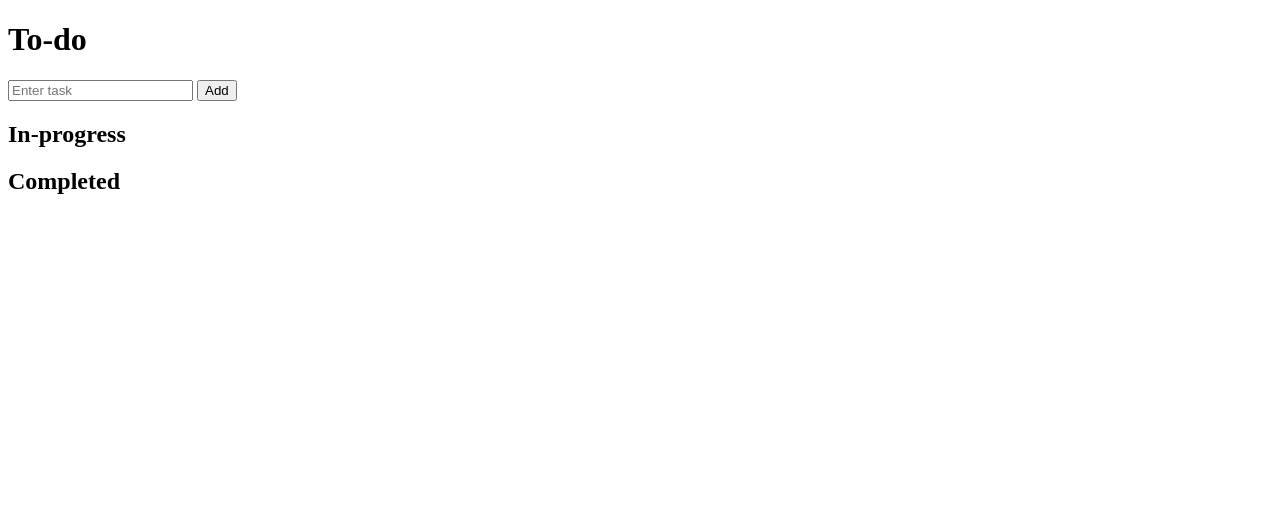
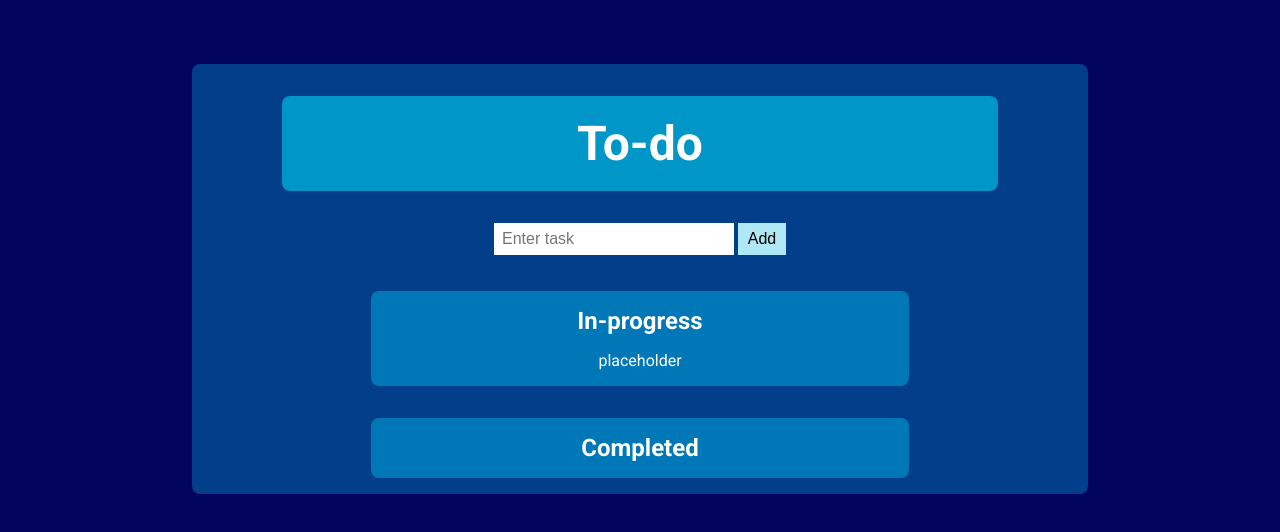
Before and after one commit to snu28/to-do-list, a plain HTML site: page index.html in a window 1280 px wide. Drawn offline with Linux system fonts and the light colour scheme.

Commit message:
main page and adding tasks done

```diff
--- a/index.html
+++ b/index.html
@@ -3,9 +3,15 @@
 <head>
     <meta charset="UTF-8">
     <meta name="viewport" content="width=device-width, initial-scale=1.0">
-    <title>Document</title>
+    <link rel="stylesheet" href="style.css">
+    <link rel="preconnect" href="https://fonts.googleapis.com">
+    <link rel="preconnect" href="https://fonts.gstatic.com" crossorigin>
+    <link href="https://fonts.googleapis.com/css2?family=Roboto:ital,wght@0,100..900;1,100..900&display=swap" rel="stylesheet">
+    <title>To-Do</title>
 </head>
 <body>
+
+    <div id="to-do">
 
         <div id="header">
             <h1>To-do</h1>
@@ -13,9 +19,9 @@
 
         <div id="input-section">
 
-        <input type="text" placeholder="Enter task" required>
+            <input id="input-bar" type="text" placeholder="Enter task" required>
 
-        <button id="add-btn">Add</button>
+            <button id="add-btn" class="btn">Add</button>
 
 
         </div>
@@ -23,6 +29,12 @@
         <div id="tbc-tasks">
 
             <h2>In-progress</h2>
+
+            <ul id="current-tasks">
+
+                <li class="task active">placeholder</li>
+
+            </ul>
 
 
         </div>
@@ -34,6 +46,12 @@
 
         </div>
 
+    </div>
+
+
+    <script src="script.js"></script>
+
+
 
 
 </body>
--- a/script.js
+++ b/script.js
@@ -0,0 +1,24 @@
+const inputTask = document.getElementById("input-bar");
+const addBtn = document.getElementById("add-btn");
+const inProgressList = document.getElementById("current-tasks")
+
+addBtn.addEventListener("click", createTask);
+
+function createTask() {
+    const task = inputTask.value.trim();
+
+    if (task ===" "){
+        alert("Please enter a task");
+        return;
+    }
+
+    const li = document.createElement("li");
+    li.classList.add("task", "active");
+    li.textContent = task;
+    inProgressList.appendChild(li);
+
+    inputTask.value = "";
+
+
+
+}
--- a/style.css
+++ b/style.css
@@ -2,4 +2,98 @@
     padding: 0;
     margin: 0;
     box-sizing: border-box;
+
 }
+
+body{
+    background-color: #03045e;
+    color: white;
+    font-family: 'Roboto';
+}
+
+
+#to-do{
+
+    background-color: #023E8A;
+
+    width: 70%;
+    max-width: 900px;
+    margin: auto;
+    margin-top: 5%;
+
+    display: flex;
+    flex-direction: column;
+    justify-content: center;
+    align-items: center;
+
+    border-radius: 0.5rem;
+
+
+}
+
+#header{
+    margin: 2rem 0;
+    background-color: #0096C7;
+    font-size: 1.5rem;
+    font-weight: 900;
+    padding: 1.2rem ;
+    width:80%;
+    text-align: center;
+    border-radius: 0.5rem;
+}
+
+#input-section{
+    padding-bottom: 1.2rem;
+
+}
+
+#input-bar {
+    width: 15rem;
+    height: 2rem;
+    border:none;
+    font-size: 1rem;
+    padding-left: 0.5rem;
+
+}
+
+
+.btn{
+    background-color: #ADE8F4;
+    width: 3rem;
+    height: 2rem;
+    font-size: 1rem;
+    border:none;
+}
+
+
+#tbc-tasks {
+    background-color: #0077B6 ;
+    width: 60%;
+    text-align: center;
+    border-radius: 0.5rem;
+    margin:1rem;
+    padding: 1rem;
+
+
+
+}
+
+.task{
+    list-style-type: none;
+}
+
+#tbc-tasks h2{
+    padding-bottom: 1rem;
+}
+
+#completed-tasks {
+    background-color: #0077B6 ;
+    width: 60%;
+    text-align: center;
+    border-radius: 0.5rem;
+    margin:1rem;
+    padding: 1rem;
+
+
+
+}
```
Lines whose indentation alone changed are shown as unchanged.
